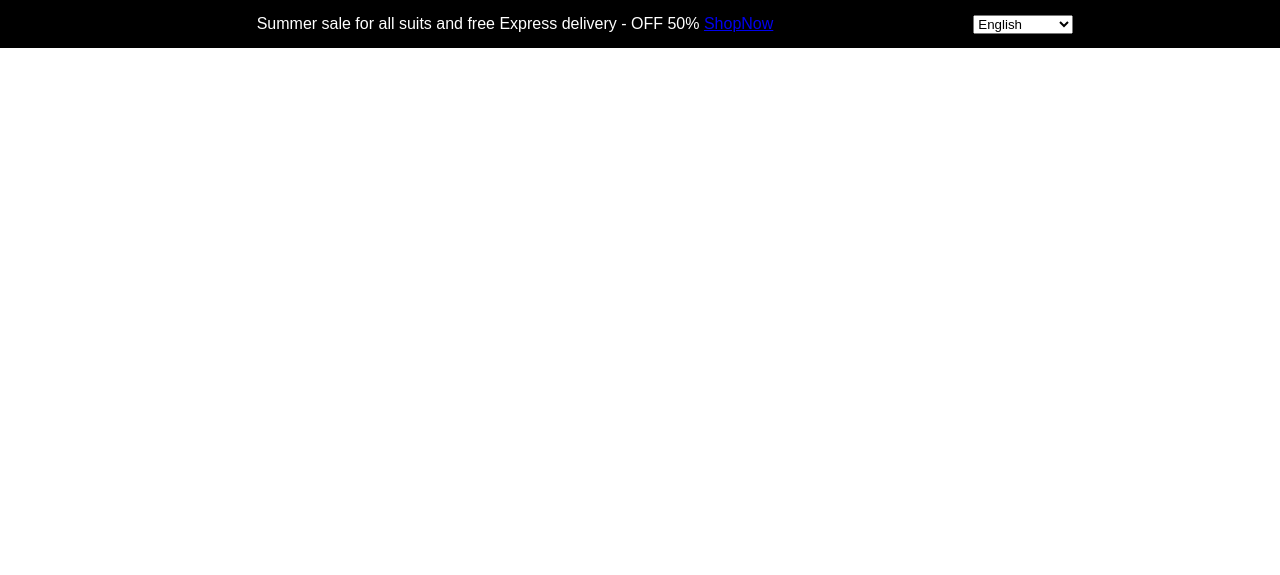
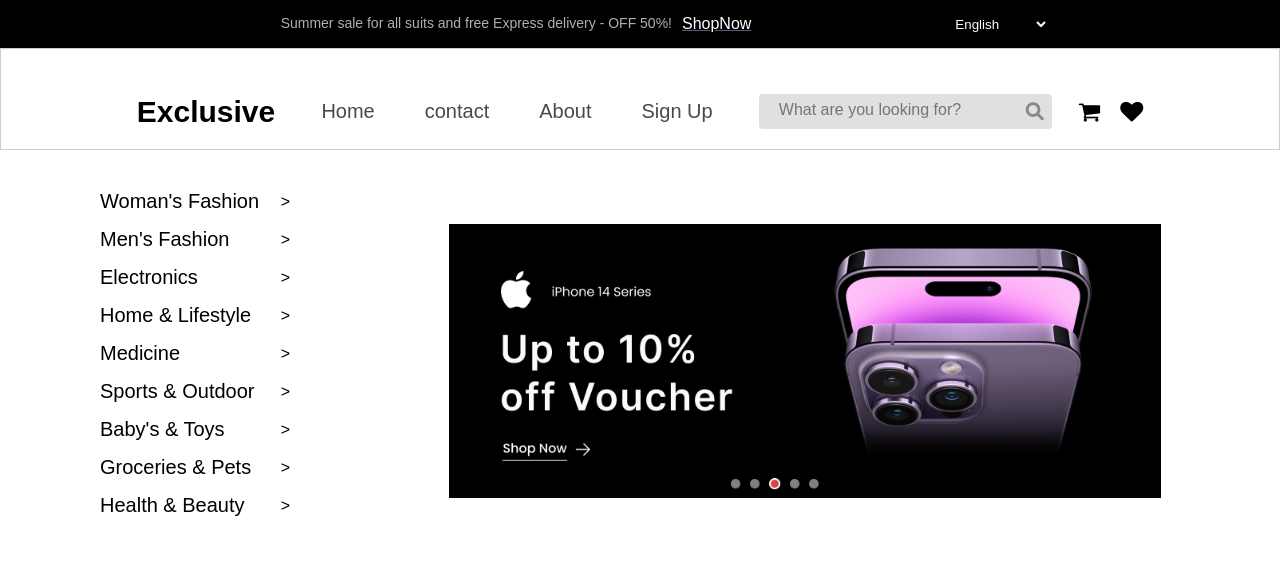
Before and after one commit to honoresh/Exclusive-e-commerce, a plain HTML site: page index.html in a window 1280 px wide. Drawn offline with Linux system fonts and the light colour scheme.

Commit message:
Add new section

```diff
--- a/index.html
+++ b/index.html
@@ -5,6 +5,15 @@
     <meta name="viewport" content="width=device-width, initial-scale=1.0" />
     <title>Exclusive</title>
     <link rel="stylesheet" href="style.css" />
+
+    <link
+      rel="stylesheet"
+      href="https://cdnjs.cloudflare.com/ajax/libs/font-awesome/6.0.0-beta3/css/all.min.css"
+    />
+    <link
+      rel="stylesheet"
+      href="https://cdnjs.cloudflare.com/ajax/libs/font-awesome/4.7.0/css/font-awesome.min.css"
+    />
   </head>
   <body>
     <main>
@@ -12,7 +21,10 @@
         <div class="pan-content">
           <div class="discount">
             <p>
-              Summer sale for all suits and free Express delivery - OFF 50%
+              <span class="descri"
+                >Summer sale for all suits and free Express delivery - OFF
+                50%!</span
+              >
               <span><a href="#">ShopNow</a></span>
             </p>
           </div>
@@ -27,6 +39,56 @@
           </div>
         </div>
       </section>
+
+      <header class="header-container">
+        <div class="inside-header">
+          <div class="exclusive">
+            <h2><a href="#">Exclusive</a></h2>
+          </div>
+          <div class="ul">
+            <ul>
+              <li><a href="#">Home</a></li>
+              <li><a href="#">contact</a></li>
+              <li><a href="#">About</a></li>
+              <li><a href="#">Sign Up</a></li>
+            </ul>
+          </div>
+          <div class="search-cart">
+            <div class="search-container">
+              <span class="search-icon"><i class="fas fa-search"></i></span>
+              <input type="text" placeholder="What are you looking for?" />
+            </div>
+            <div class="like-cart">
+              <i class="fa fa-shopping-cart"></i>
+              <i class="fa fa-heart" id="hrt"></i>
+            </div>
+          </div>
+        </div>
+      </header>
+<div class=""></div>
+      <section class="iphone-home">
+        <div class="sidebar">
+          <ul>
+              <li><a href="#">Woman's Fashion</a></li>
+              <li><a href="#">Men's Fashion</a></li>
+              <li><a href="#">Electronics</a></li>
+              <li><a href="#">Home & Lifestyle</a></li>
+              <li><a href="#">Medicine</a></li>
+              <li><a href="#">Sports & Outdoor</a></li>
+              <li><a href="#">Baby's & Toys</a></li>
+              <li><a href="#">Groceries & Pets</a></li>
+              <li><a href="#">Health & Beauty</a></li>
+          </ul>
+      </div>
+      <div class="slider">
+          <img src="./assets/Frame 560.png" alt="Slider Image">
+      </div>
+      </section>
+
+      <section>
+
+
+      </section>
     </main>
   </body>
 </html>
--- a/style.css
+++ b/style.css
@@ -8,6 +8,7 @@ body {
   background-color: #ffffff;
 }
 
+/*the discount pannel at the top*/
 .top-pan {
   display: flex;
   justify-content: space-between;
@@ -29,3 +30,168 @@ body {
   margin-left: 50px;
   width: 100%;
 }
+
+.pan-content a{
+  text-decoration: underline rgb(88, 88, 125);
+  color: white;
+}
+
+.descri{
+  color: #b3afaf;
+  font-size: 14px;
+}
+
+.discount p{
+   display: flex;
+   justify-content: center;
+   gap: 10px;
+}
+
+ #language{
+  background-color: black;
+  color: white;
+  border:#b3afaf00;
+  font-family: sans-serif;
+}
+
+/*header styles*/
+
+.header-container{
+  padding: 20px 10px;
+  height: 60px;
+  background-color: #ffffff;
+  border: #837f7f62  1px solid;
+  display: flex;
+  justify-content: center;
+  font-size: 20px;
+}
+.inside-header{
+  display: flex;
+  justify-content: space-between;
+  align-items: center;
+ margin-top: 25px;
+ width: 80%;
+
+}
+
+.ul ul{
+  display: flex;
+  list-style-type: none;
+  gap: 50px;
+
+}
+
+.search-cart{
+  display: flex;
+  align-items: center;
+}
+
+.exclusive h2 a{
+  text-decoration: none;
+  color:black;
+}
+
+.ul ul li a{
+text-decoration: none;
+color: rgb(74, 73, 73);
+}
+
+.ul ul li a:hover{
+  text-decoration: underline;
+}
+
+
+.search-container {
+  position: relative;
+  width: 300px;
+}
+
+.search-container input[type="text"] {
+  width: 243px;
+  padding: 7px 30px 10px 20px;
+  border: none;
+  border-radius: 4px;
+  font-size: 16px;
+  outline: none;
+  background-color: #e0e0e0;
+}
+
+.search-cart{
+  display: flex;
+  align-items: center;
+  gap: 20px;
+}
+
+.like-cart{
+  display: flex;
+  align-items: center;
+  gap: 20px;
+  font-size: 23px;
+}
+
+
+
+.search-container .search-icon {
+  position: absolute;
+  top: 50%;
+  right: 15px;
+  transform: translateY(-50%);
+  font-size: 18px;
+  color: #888;
+  pointer-events: none;
+}
+
+/*section of iphone*/
+.iphone-home {
+  display: flex;
+}
+
+.sidebar {
+  width: 250px;
+  background-color: #ffffff;
+  padding:10px;
+  margin-left: 60px;
+
+}
+
+.sidebar ul {
+  list-style-type: none;
+  padding: 30px;
+
+}
+
+.sidebar ul li {
+  margin-bottom: 15px;
+}
+
+.sidebar ul li a {
+  text-decoration: none;
+  color: #000;
+  font-size: 20px;
+  display: flex;
+  justify-content: space-between;
+  align-items: center;
+}
+
+.sidebar ul li a::after {
+  content: '>';
+  font-size: 16px;
+
+}
+
+.slider {
+  flex-grow: 1;
+  display: flex;
+  justify-content: center;
+  align-items: center;
+  background-color: #ffffff;
+}
+
+.slider img {
+  width:75%;
+  height: auto;
+object-fit: cover;
+padding: 20px;
+}
+
+/*second section*/
```
Also changed, not shown: assets/Frame 560.png (added).
